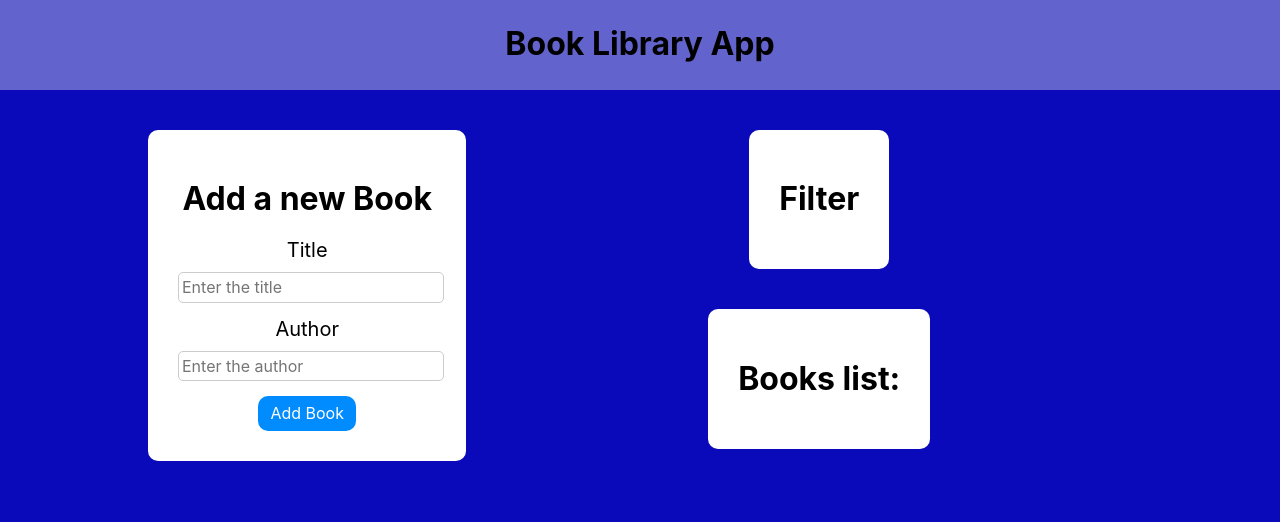
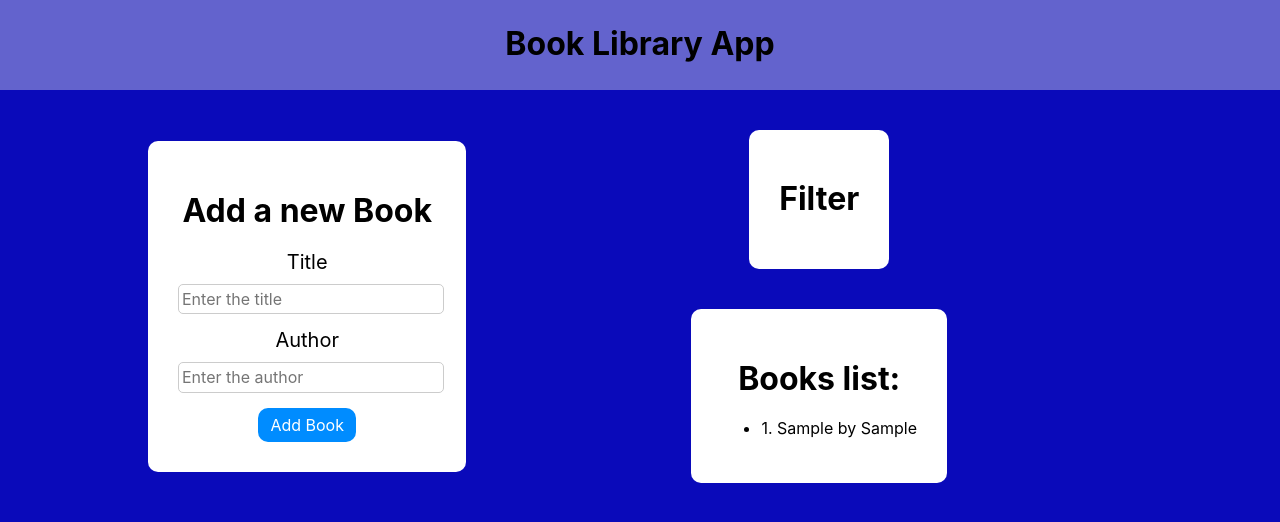
Before and after one commit to GhostArnold/Library-app-SCSS, a React (Create React App) app in the folder frontend/: page / in a window 1280 px wide. Both pictures are taken after typing "Sample", "Sample" into the empty fields and a click on the button "Add Book". Shown: the top 522 px of the page. Built offline with nearby package versions, Linux system fonts and the light colour scheme.

Commit message:
Implemented the functionality of displaying the status of the redux in the BooksList

```diff
--- a/frontend/package.json
+++ b/frontend/package.json
@@ -1,6 +1,6 @@
 {
   "name": "frontend",
-  "version": "1.2.0",
+  "version": "1.3.0",
   "private": true,
   "dependencies": {
     "@reduxjs/toolkit": "^2.2.5",
--- a/frontend/src/components/BooksList/BooksList.jsx
+++ b/frontend/src/components/BooksList/BooksList.jsx
@@ -1,8 +1,28 @@
+import { useSelector } from 'react-redux';
 import styles from './BooksList.module.scss';
 const BooksList = () => {
+  //  это хук, предоставляемый библиотекой react-redux, который позволяет компонентам React получать данные из хранилища Redux.
+  // books - название редьюсера
+  const books = useSelector((state) => state.books);
   return (
     <div className={styles.appBlock}>
       <h1>Books list: </h1>
+      {/* Делаем проверку. Если длинна массива равна ноль, то отображаем  "Not books avaliable", иначе выводим список книг с помощью map*/}
+      {books.length === 0 ? (
+        <h3>Not books avaliable</h3>
+      ) : (
+        books.map((book, i) => {
+          return (
+            <ul>
+              <li key={i}>
+                <div>
+                  {++i}. {book.title} by {book.author}
+                </div>
+              </li>
+            </ul>
+          );
+        })
+      )}
     </div>
   );
 };
```
Also changed, not shown: 1 other file (tests, documents, lock files or other folders).
